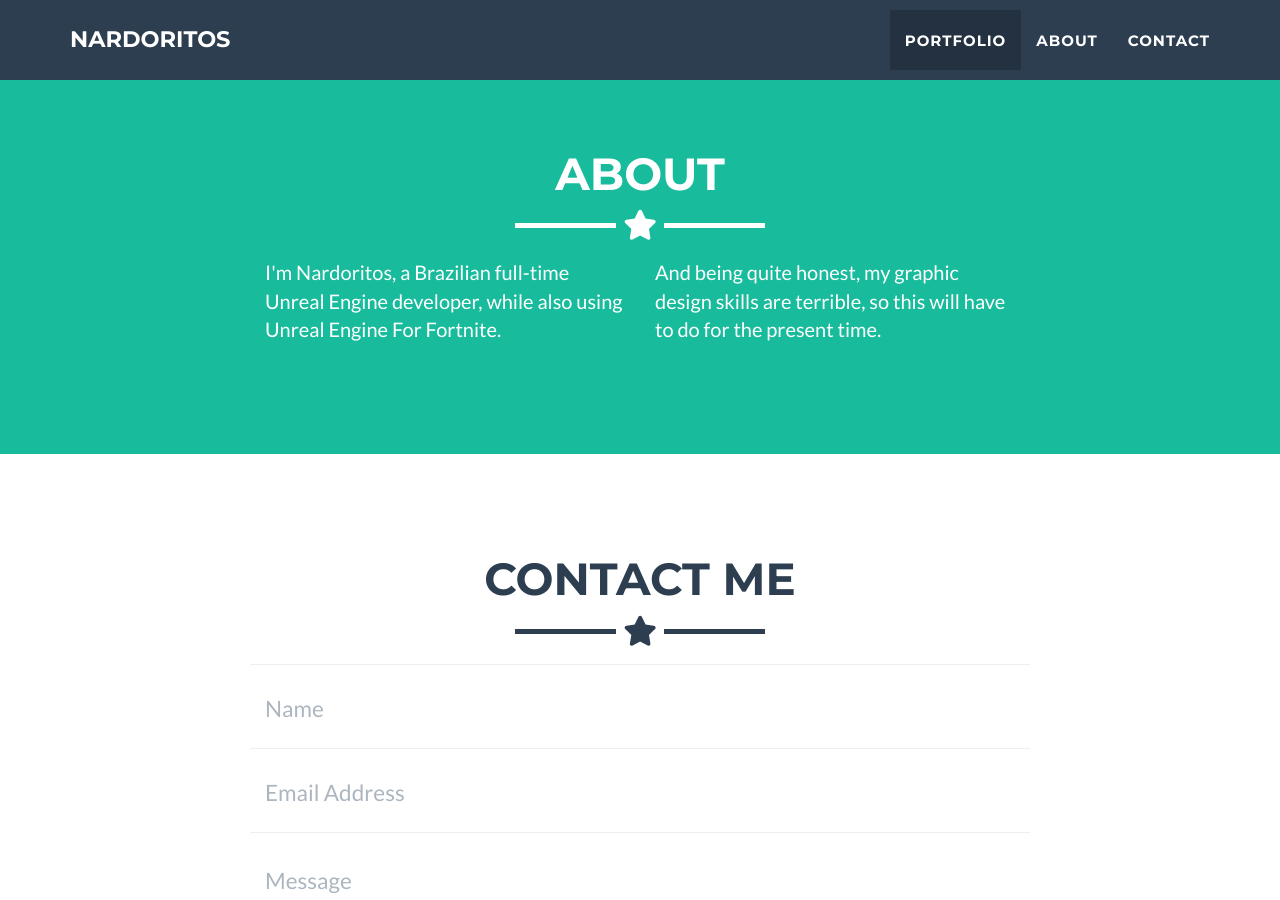
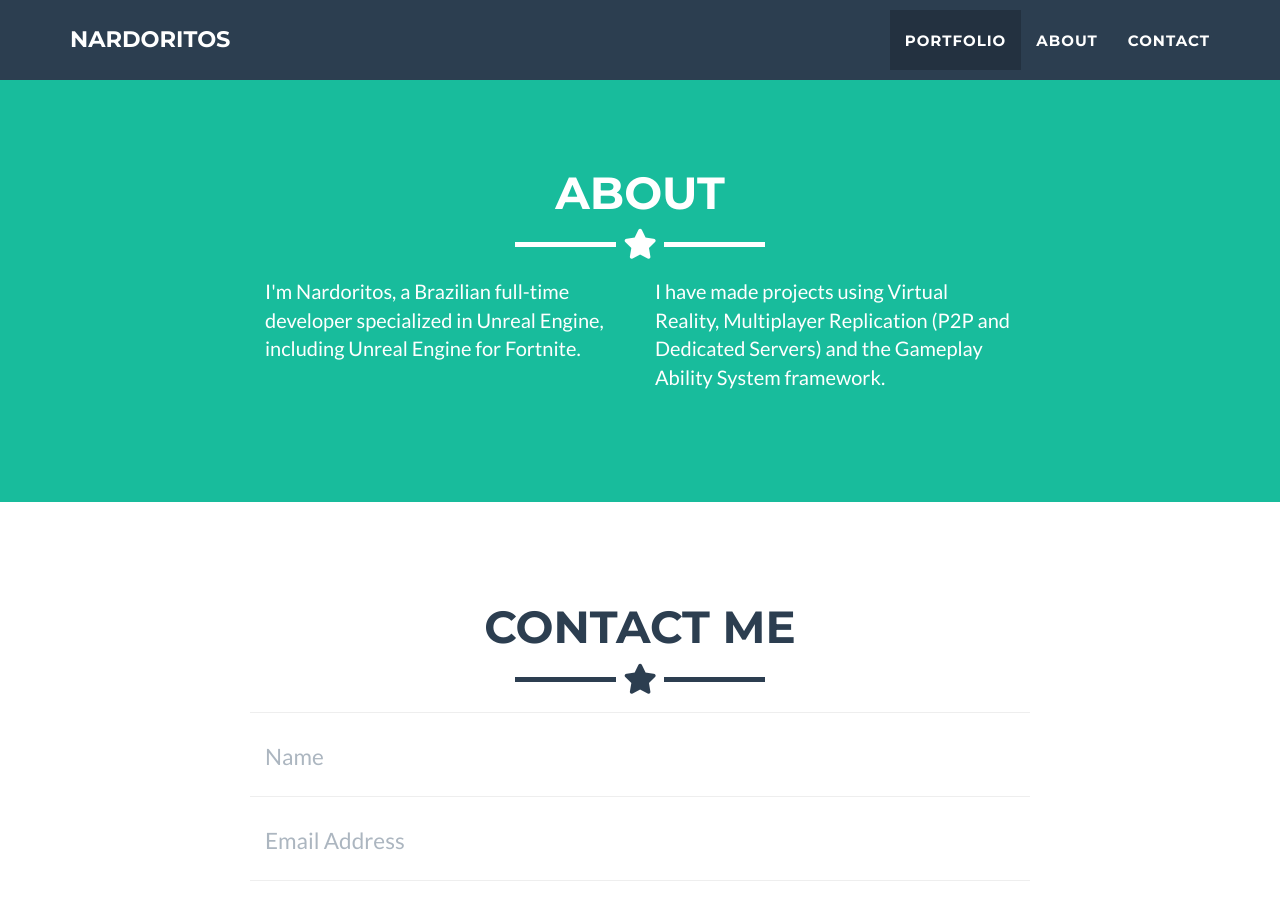
Before and after one commit to nardoritos/nardoritos.github.io, a Jekyll site: the page built from _posts/2025-03-27-aura.markdown, in a window 1280 px wide and 900 px high, scrolled down 1281 px. Built offline with Jekyll 4.4.1, drawn with Linux system fonts in a browser that asks for light colours.

Commit message:
Updating files

```diff
--- a/_includes/about.html
+++ b/_includes/about.html
@@ -9,10 +9,10 @@
     </div>
     <div class="row">
       <div class="col-lg-4 col-lg-offset-2">
-        <p>I'm Nardoritos, a Brazilian full-time Unreal Engine developer, while also using Unreal Engine For Fortnite.</p>
+        <p>I'm Nardoritos, a Brazilian full-time developer specialized in Unreal Engine, including Unreal Engine for Fortnite.</p>
       </div>
       <div class="col-lg-4">
-        <p>And being quite honest, my graphic design skills are terrible, so this will have to do for the present time.</p>
+        <p>I have made projects using Virtual Reality, Multiplayer Replication (P2P and Dedicated Servers) and the Gameplay Ability System framework.</p>
       </div>
     </div>
   </div>
```
Also changed, not shown: _posts/2024-02-23-terra-codex-the-stolen-relics.markdown (renamed from _posts/terracodex.markdown), _posts/2025-03-27-aura.markdown (renamed from _posts/2025-03-27-project-1.markdown).
